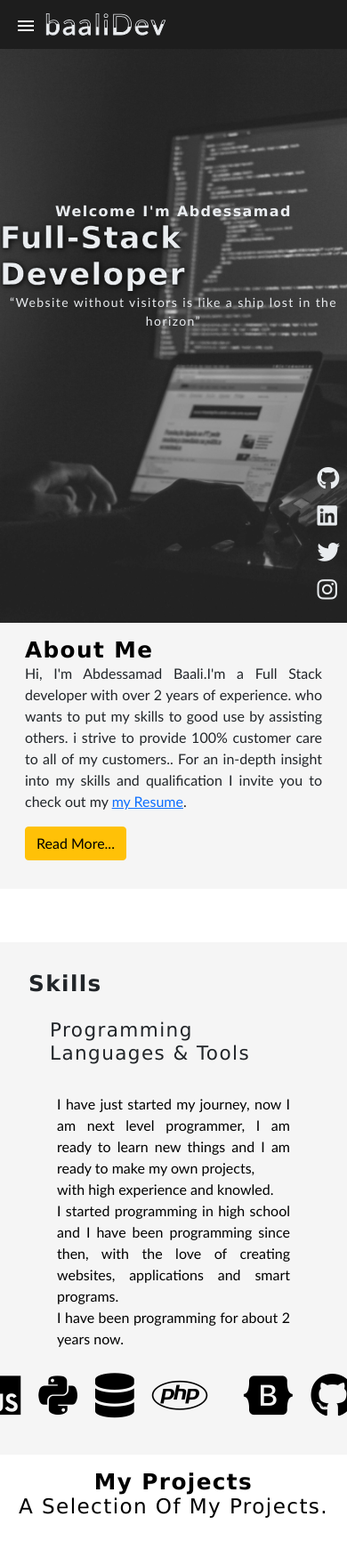
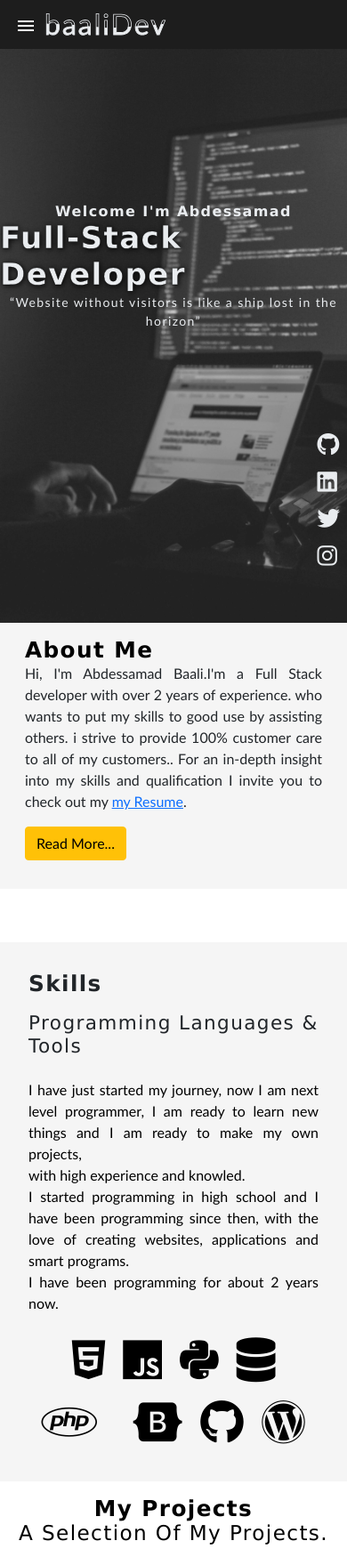
Before and after one commit to AbdessamadBaali/my-Portfolio, a PHP site: page / in a window 390 px wide; the page is wider, and only the part inside the window is pictured. Shown: the top 1750 px of that part at 89% size. Run offline with PHP 8.4, Linux system fonts and the light colour scheme.

Commit message:
baali change design

```diff
--- a/styles/responsive.css
+++ b/styles/responsive.css
@@ -85,12 +85,14 @@ main { height: 100vh;}
 /* ====================RESPONSIVE 720PX =========================== */
 @media(max-width : 768px){
 	main {height: 95vh;}
+	/* about section */
+	#about {
+		padding: 0;}
 	#about >div {
-		width: 90% !important;
+		width: 100% !important;
 		border: none;
 		border-radius: 0;
 		box-shadow: none;
-		padding: 1rem;
 	}
 	#skills {    padding: 2rem;}
 	#big-projects  .all-project  > .project { width: 40%;}
@@ -122,14 +124,15 @@ main { height: 100vh;}
 		font-size: 14px !important;
 		margin: 0;
 	}
-	/* about section */
-	#about {
-		padding: 0;}
-	#about >div {
-		width: 100% !important;
-		border: none;
-		border-radius: 0;
-		box-shadow: none;
+	main #home .social-media{
+		bottom: 15%;
+	}
+
+	#skills h3{
+		padding: 1rem 0 !important;
+	}
+	#skills .desc {
+		padding: 0 0rem ;
 	}
 	/* project section */
 	#big-projects {	padding: 0 ;}
--- a/styles/style.css
+++ b/styles/style.css
@@ -122,7 +122,7 @@ main #home .social-media{
 main #home .social-media a i{
     color: var(--textColor);
     transition: ease-out .28s;
-    font-size: 1.6em;
+    font-size: 1.6rem;
     margin: .5rem 0;
 }
 main #home .social-media a i:hover{   transform: scale(1.3);}
@@ -188,6 +188,7 @@ main #home .social-media a i:hover{   transform: scale(1.3);}
     display: flex;
     justify-content: center;
     align-items: center;
+    flex-wrap: wrap;
 }
 
 /*===============projects style section =================*/
```
